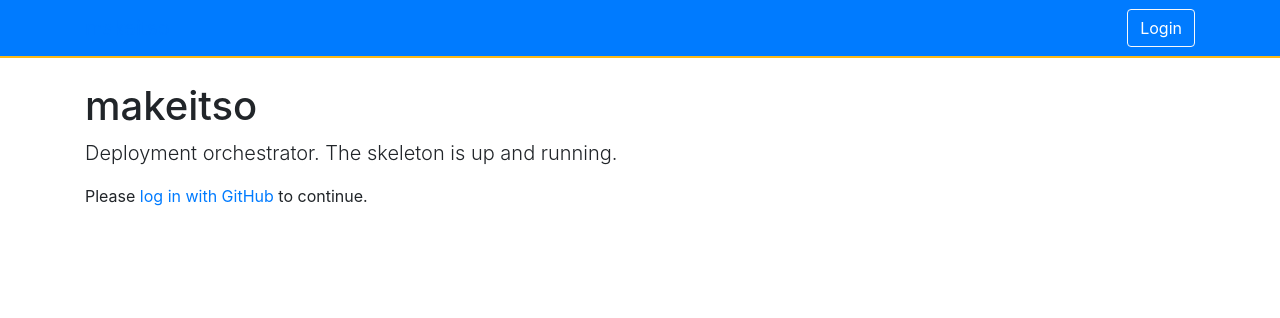
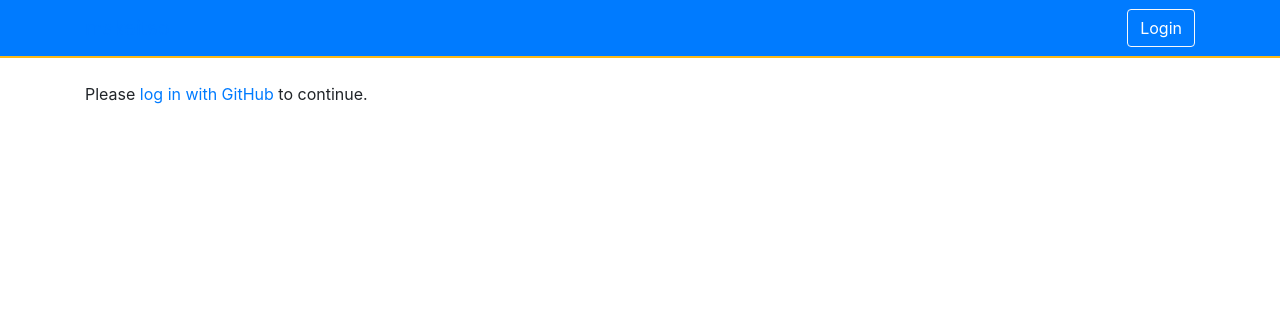
Before and after one commit to bcgov/makeitso, a Python web app: template src/makeitso/templates/main/index.html in a window 1280 px wide. Shown: the top 318 px of the page. Run offline with Jinja, Linux system fonts and the light colour scheme; the template is opened without the code that fills it, so the values that code supplies are empty; some libraries are stand-ins or nearby versions.

Commit message:
chore: remove unused header and lead paragraph

```diff
--- a/src/makeitso/templates/main/index.html
+++ b/src/makeitso/templates/main/index.html
@@ -2,9 +2,6 @@
 
 
 {% block content %}
-<h1>makeitso</h1>
-<p class="lead">Deployment orchestrator. The skeleton is up and running.</p>
-
 {% if session.user %}
 <div class="container">
   <a class="btn btn-primary float-end" href="stacks/new">
```
